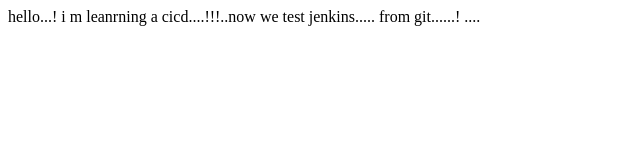
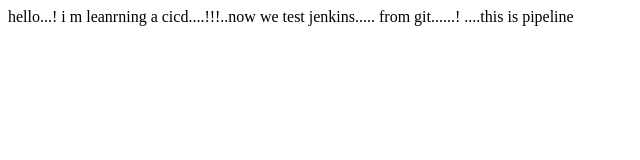
Before and after one commit to Rohankamble-01/project, a plain HTML site: page index.html in a window 1280 px wide. Shown: the whole page, without its empty margins (0-640 px from the left). Drawn offline with Linux system fonts and the light colour scheme.

Commit message:
Pipeline example

```diff
--- a/index.html
+++ b/index.html
@@ -1,6 +1,6 @@
 <html>
 hello...! i m leanrning a cicd....!!!..now we test jenkins.....
 from git......!
-....
+....this is pipeline
 
 </html>
```
